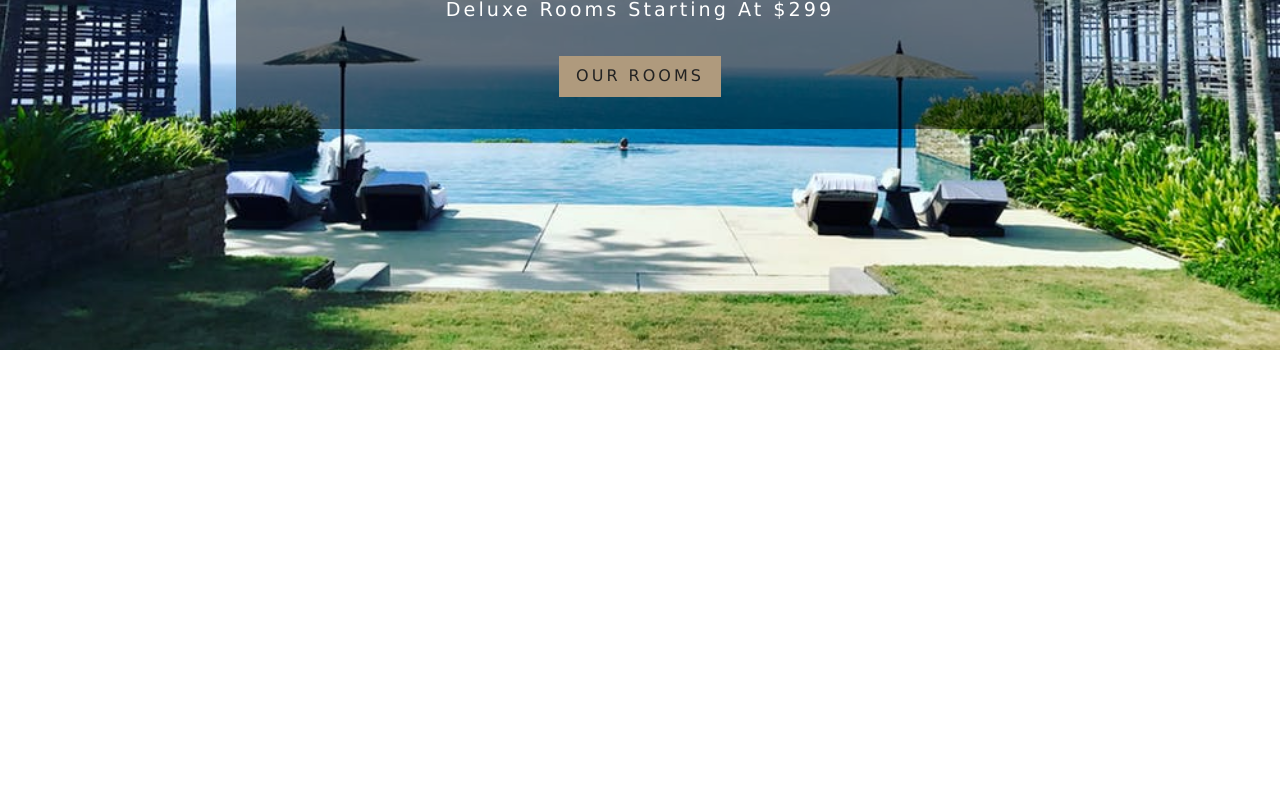
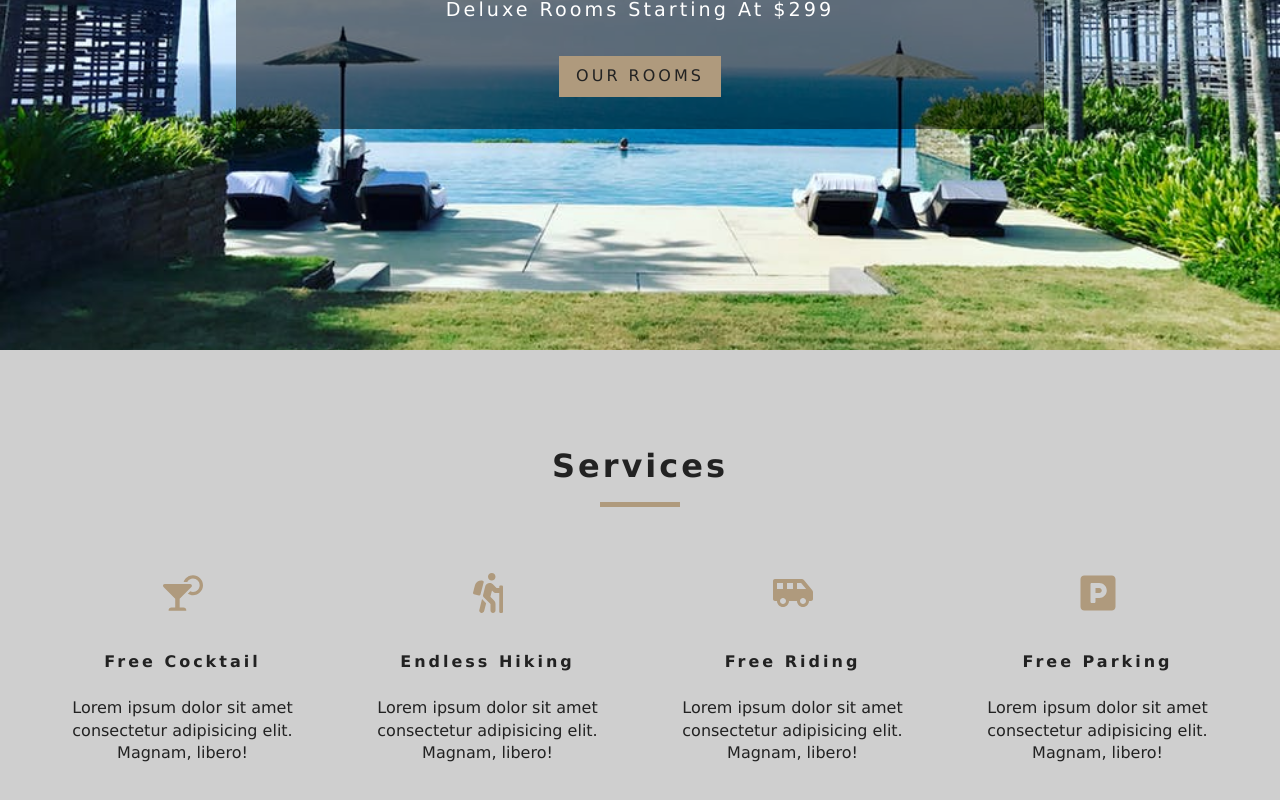
Before and after one commit to muath93/react-beach-resort, a React (Create React App) app: page / in a window 1280 px wide. Shown: the part 450-1250 px from the top of the page. Before the commit the page ends 800 px from the top, so only its background shows below. Built offline with nearby package versions, Linux system fonts and the light colour scheme.

Commit message:
added Services component

```diff
--- a/src/App.css
+++ b/src/App.css
@@ -213,6 +213,7 @@
 /* Title */
 .section-title {
   text-align: center;
+  margin-top: 1rem;
   margin-bottom: 4rem;
 }
 .section-title h4 {
@@ -253,6 +254,7 @@
 }
 .services h6 {
   letter-spacing: var(--mainSpacing);
+  text-transform: capitalize;
 }
 .services p {
   width: 80%;
--- /dev/null
+++ b/src/components/Services.js
@@ -0,0 +1,53 @@
+import React, { Component } from 'react';
+import { FaCocktail, FaHiking, FaShuttleVan, FaParking } from 'react-icons/fa';
+import Title from '../components/Title';
+class Services extends Component {
+  state = {
+    services: [
+      {
+        icon: <FaCocktail />,
+        title: 'Free Cocktail',
+        info:
+          'Lorem ipsum dolor sit amet consectetur adipisicing elit. Magnam, libero!'
+      },
+      {
+        icon: <FaHiking />,
+        title: 'Endless Hiking',
+        info:
+          'Lorem ipsum dolor sit amet consectetur adipisicing elit. Magnam, libero!'
+      },
+      {
+        icon: <FaShuttleVan />,
+        title: 'Free Riding',
+        info:
+          'Lorem ipsum dolor sit amet consectetur adipisicing elit. Magnam, libero!'
+      },
+      {
+        icon: <FaParking />,
+        title: 'Free Parking',
+        info:
+          'Lorem ipsum dolor sit amet consectetur adipisicing elit. Magnam, libero!'
+      }
+    ]
+  };
+  render() {
+    return (
+      <section className="services">
+        <Title title="services" />
+        <div className="services-center">
+          {this.state.services.map((service, i) => {
+            return (
+              <article key={i} className="service">
+                <span>{service.icon}</span>
+                <h6>{service.title}</h6>
+                <p> {service.info} </p>
+              </article>
+            );
+          })}
+        </div>
+      </section>
+    );
+  }
+}
+
+export default Services;
--- /dev/null
+++ b/src/components/Title.js
@@ -0,0 +1,12 @@
+import React from 'react';
+
+const Title = ({ title }) => {
+  return (
+    <div className="section-title">
+      <h4> {title} </h4>
+      <div />
+    </div>
+  );
+};
+
+export default Title;
--- a/src/pages/Home.js
+++ b/src/pages/Home.js
@@ -2,9 +2,11 @@
 import { Link } from 'react-router-dom';
 import Hero from '../components/Hero';
 import Banner from '../components/Banner';
+import Services from '../components/Services';
 
 const Home = () => {
   return (
+    <>
       <Hero>
         <Banner title="luxurios rooms" subtitle="deluxe rooms starting at $299">
           <Link to="/rooms" className="btn-primary">
@@ -12,6 +14,8 @@
           </Link>
         </Banner>
       </Hero>
+      <Services />
+    </>
   );
 };
 
```
Lines whose indentation alone changed are shown as unchanged.
